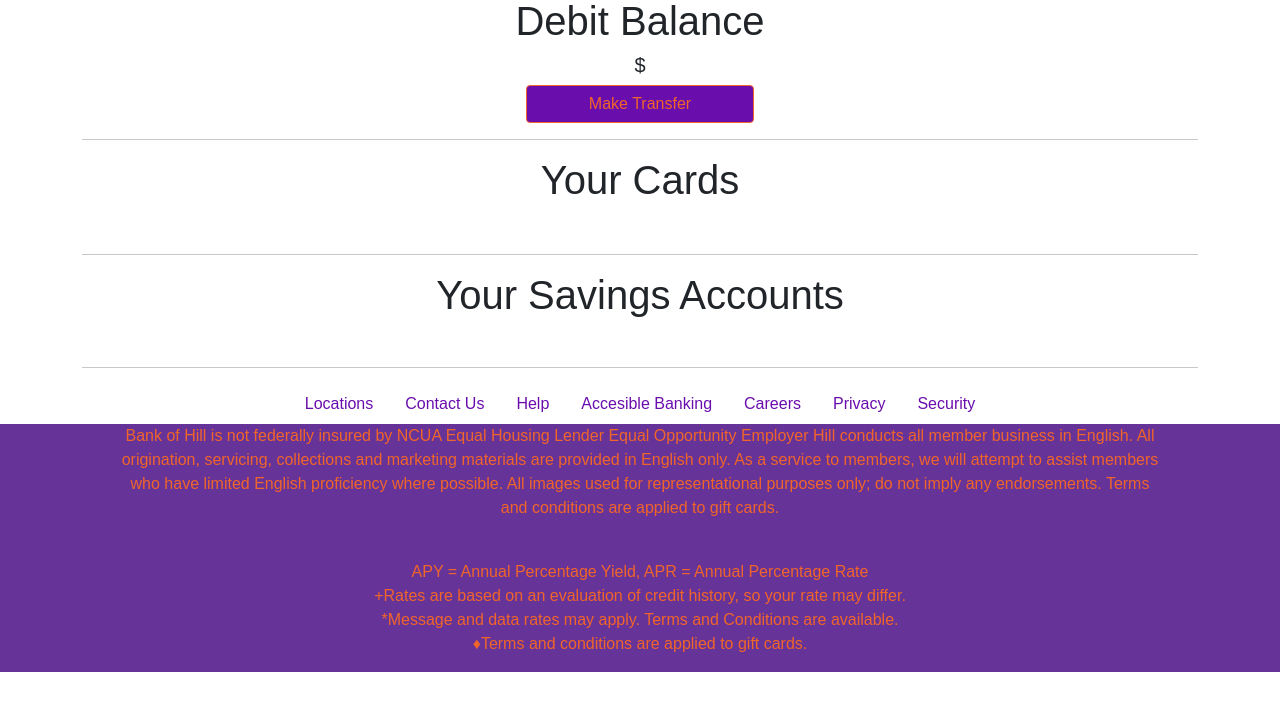
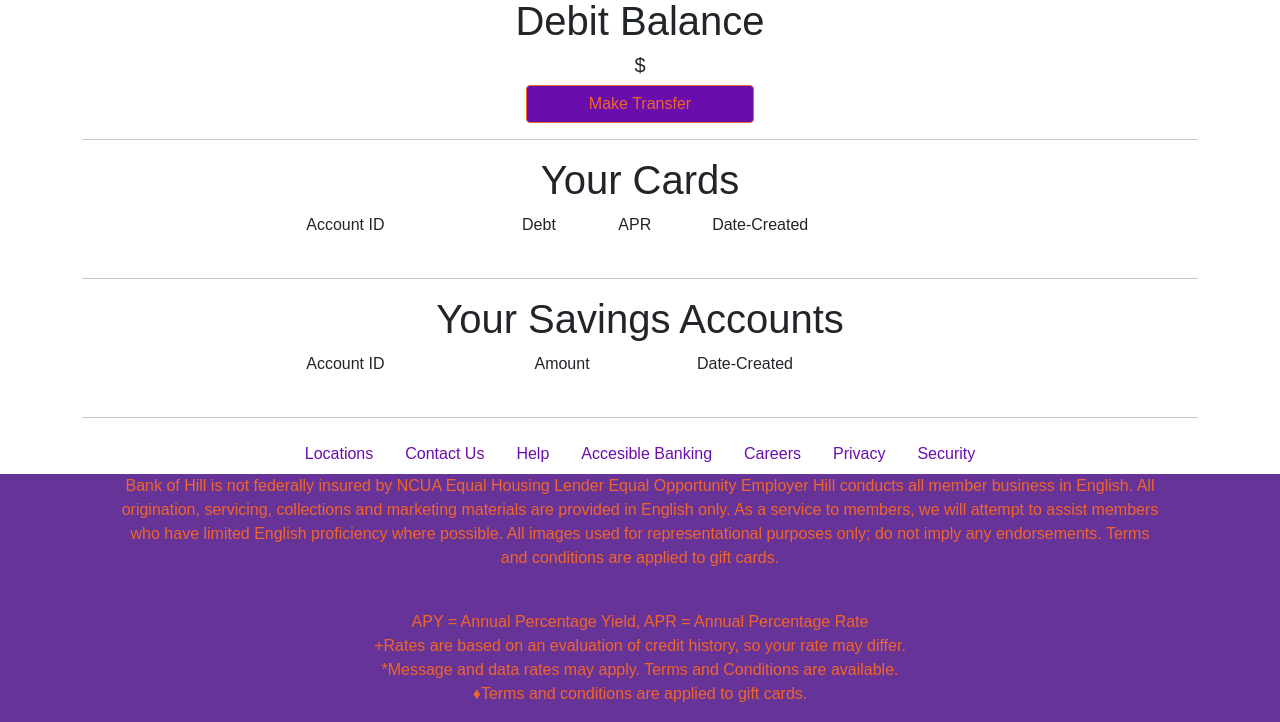
Before and after one commit to charleskkaui/compe_561, a Flask app: page /accounts in a window 1280 px wide. Shown: the part 320-1042 px from the top of the page. Before the commit the page ends 992 px from the top, so only its background shows below. Run offline with Flask 2, Linux system fonts and the light colour scheme; the visitor is signed in with stand-in values (Sample User, id 1); data that the repository does not hold is empty; parts of the project's set-up code (start-up, migrations or seed data) failed here and were passed over; some libraries are stand-ins or nearby versions.

Commit message:
Need to include update

```diff
--- a/COMPE_561_FinalProject_Website_BankofHill/KyleWebsite/kyle_main.py
+++ b/COMPE_561_FinalProject_Website_BankofHill/KyleWebsite/kyle_main.py
@@ -69,8 +69,8 @@
         date    = now.strftime('%Y-%m-%d')
 
         cur     = mysql.connection.cursor()
-        resultU = cur.execute("SELECT username, password FROM users WHERE username = %s",(uname))
-        resultP = cur.execute("SELECT username, password FROM users WHERE password = %s",(pswd))
+        resultU = cur.execute("SELECT username, password FROM users WHERE username = %s",[uname])
+        resultP = cur.execute("SELECT username, password FROM users WHERE password = %s",[pswd])
         if resultU>0:
             msg='Username already exists'
         elif resultP>0:
@@ -87,34 +87,85 @@
 
 @app.route("/accounts",methods=["GET","POST"])
 def accounts():
-    if "userid" in session:
-        user    = 1
-        userid  = str(session["userid"])
-        cur     = mysql.connection.cursor()
+    if request.method == 'POST':
+        if "userid" in session:
+            user    = 1
+            userid  = str(session["userid"])
+            cur     = mysql.connection.cursor()
 
-        query   = "SELECT account_id, amount FROM accounts WHERE Customer_ID = %s AND Type = 'Checking'"
-        cur.execute(query,(userid,))
-        debit = cur.fetchall()
+            query   = "SELECT account_id, amount FROM accounts WHERE Customer_ID = %s AND Type = 'Checking'"
+            cur.execute(query,(userid,))
+            debit = cur.fetchall()
 
-        query   = "SELECT * FROM accounts WHERE Customer_ID = %s AND Type = 'Credit'"
-        cur.execute(query,(userid,))
-        credit = cur.fetchall()
+            query   = "SELECT * FROM accounts WHERE Customer_ID = %s AND Type = 'Credit'"
+            cur.execute(query,(userid,))
+            credit = cur.fetchall()
 
-        query   = "SELECT * FROM accounts WHERE Customer_ID = %s AND Type = 'Savings'"
-        cur.execute(query,(userid))
-        savings = cur.fetchall()
+            query   = "SELECT * FROM accounts WHERE Customer_ID = %s AND Type = 'Savings'"
+            cur.execute(query,(userid))
+            savings = cur.fetchall()
 
-        cur.execute("SELECT * FROM transactions WHERE Account_A = %s OR Account_B = %s",(userid,userid,))
-        hist    = cur.fetchall()
+            cur.execute("SELECT * FROM transactions WHERE Account_A = %s OR Account_B = %s",(userid,userid,))
+            hist    = cur.fetchall()
 
-        cur.execute("SELECT account_id, amount FROM accounts WHERE (Type = 'Savings' OR Type = 'Checking') AND Customer_ID = %s",(userid,))
-        source = cur.fetchall()
+            cur.execute("SELECT account_id, amount FROM accounts WHERE (Type = 'Savings' OR Type = 'Checking') AND Customer_ID = %s",(userid,))
+            source = cur.fetchall()
 
-        cur.close()
+            fdata   = request.form
+            AccA    = fdata['AccA']
+            AccB    = fdata['AccB']
+            Amount  = fdata['transferamount']
+            now     = datetime.now()
+            date    = now.strftime('%Y-%m-%d')
 
-        return render_template("Accounts.html",debit=debit,credit=credit,savings=savings,hist=hist, source=source, user=user)
+            x = AccA[18]
+            y = AccA[19]
+            A = str(x)
+            if y != ' ':
+                A = str(x) + str(y)
+            x = AccB[18]
+            y = AccB[19]
+            B = str(x)
+            if y != ' ':
+                B =str(x) + str(y)
+
+            cur.execute("INSERT INTO transactions(Account_A, Account_B, Amount, Transac_Date) VALUES(%s, %s, %s, %s)",(A, B, Amount,date))
+            mysql.connection.commit()
+
+            cur.close()
+
+            return render_template("Accounts.html",debit=debit,credit=credit,savings=savings,hist=hist, source=source, user=user)
+        else:
+            return redirect(url_for("login"))
     else:
-        return redirect(url_for("login"))
+        if "userid" in session:
+            user    = 1
+            userid  = str(session["userid"])
+            cur     = mysql.connection.cursor()
+
+            query   = "SELECT account_id, amount FROM accounts WHERE Customer_ID = %s AND Type = 'Checking'"
+            cur.execute(query,(userid,))
+            debit = cur.fetchall()
+
+            query   = "SELECT * FROM accounts WHERE Customer_ID = %s AND Type = 'Credit'"
+            cur.execute(query,(userid,))
+            credit = cur.fetchall()
+
+            query   = "SELECT * FROM accounts WHERE Customer_ID = %s AND Type = 'Savings'"
+            cur.execute(query,(userid))
+            savings = cur.fetchall()
+
+            cur.execute("SELECT * FROM transactions WHERE Account_A = %s OR Account_B = %s",(userid,userid,))
+            hist    = cur.fetchall()
+
+            cur.execute("SELECT account_id, amount FROM accounts WHERE (Type = 'Savings' OR Type = 'Checking') AND Customer_ID = %s",(userid,))
+            source = cur.fetchall()
+
+            cur.close()
+
+            return render_template("Accounts.html",debit=debit,credit=credit,savings=savings,hist=hist, source=source, user=user)
+        else:
+            return redirect(url_for("login"))
 
 @app.route("/cards",methods=["GET","POST"])
 def cards():
@@ -124,7 +175,7 @@
             user = 1
             cur     = mysql.connection.cursor()
 
-            cur.execute("SELECT Credit_Score FROM customers WHERE Customer_ID = %s",(userid))
+            cur.execute("SELECT Credit_Score FROM customers WHERE Customer_ID = %s",[userid])
             cr_score = cur.fetchall()
 
             for row in cr_score:
--- a/COMPE_561_FinalProject_Website_BankofHill/KyleWebsite/templates/Accounts.html
+++ b/COMPE_561_FinalProject_Website_BankofHill/KyleWebsite/templates/Accounts.html
@@ -90,77 +90,38 @@
         <!-- Modal content -->
         <div class="modal-content">
           <span class="close" style="text-align:right;">&times;</span>
-          <section class="container" id="payment">
-            <form style="text-align: center">
-              <!--The Paying Account-->
+
+          <section class="container" style="background-color: lightgrey;">
+            <form method="POST">
+                <h1>Transfers</h1>
                 <div class="row">
-                <figure class="col-sm-4">
-                  <label for="payAccount">Account</label>
-                </figure>
-                <figure class="col-sm-4">
-                  <label for="balance">Balance</label>
-                </figure>
+                    <div class="col-4">
+                        <label for="title" class="form-label">From: </label>
+                        <select class="form-select" style="text-align: center;" id="AccA" name="AccA">
+                          {%for row in source%}
+                            <option>Saving & Checking {{row[0]}} : {{row[1]}} </option>
+                          {%endfor%}
+                        </select>
+                    </div>
                 </div>
                 <div class="row">
-                <figure class="col-sm-4">
-                  <select class="payAccount" name="payAccount">
+                    <div class="col-4">
+                        <label for="title" class="form-label">To: </label>
+                        <select class="form-select" style="text-align: center;" id="AccB" name="AccB">
                           {%for row in source%}
-                      <option value="{{row[1]}}">{{row[0]}}</option>
+                            <option>Saving & Checking {{row[0]}} : {{row[1]}} </option>
                           {%endfor%}
                         </select>
-                </figure>
-                <figure class="col-sm-4">
-                  <input style="text-align: right" type="text" id="balance" name="balance"  value="$0" disabled="disabled">
-                </figure>
                     </div>
-              <!--The Destination Account-->
-              <div class="row">
-                <figure class="col-sm-4">
-                  <label for="payCredit">Credit Card ID</label>
-                </figure>
-                <figure class="col-sm-4">
-                  <label for="debt">Debt</label>
-                </figure>
                 </div>
                 <div class="row">
-                <figure class="col-sm-4">
-                  <input type="text" class="form-control" id="dest" placeholder="Destination Account" name="dest" required>
-                </figure>
-                <figure class="col-sm-4">
-                  <input style="text-align: right" type="text" id="debt" name="debt" value="$2000" disabled="disabled">
-                </figure>
+                    <div class="col-3">
+                        <label for="transferamount" class="form-label">Amount: </label>
+                        <input type="text" class="form-control" id="transferamount" placeholder="Amount" name="transferamount" required>
                     </div>
-              <!--The Resulting Balance-->
-              <div class="row">
-                <figure class="col-sm-4">
-                  <label for="payAmount">Transfer Amount</label>
-                </figure>
-                <figure class="col-sm-4">
-                  <label for="resultDebt">Destination Balance</label>
-                </figure>
-                <figure class="col-sm-4">
-                  <label for="resultBal">Source Balance</label>
-                </figure>
                 </div>
-              <div class="row">
-                <figure class="col-sm-4">
-                  <input style="text-align: right" type="text" id="payAmount" name="payAmount" value="$2000" disabled="disabled">
-                </figure>
-                <figure class="col-sm-4">
-                  <input style="text-align: right" type="text" id="resultDebt" name="resultDebt" value="$0" disabled="disabled">
-                </figure>
-                <figure class="col-sm-4">
-                  <input style="text-align: right" type="text" id="resultBal" name="resultBal" value="$0" disabled="disabled">
-                </figure>
-              </div>
-              <div class="row">
-                <figure class="col-sm-4">
-                  <button class="btn btn-primary" id="btnDismissPay">Dismiss</button>
-                </figure>
-                <figure class="col-sm-4">
-                  <input class="btn btn-primary" id ="btnConfirmPay" type="submit" value="Confirm">
-                </figure>
-              </div>
+                <br />
+                <button type="submit" class="btn btn-primary">Pay</button>
             </form>
           </section>
         </div>
@@ -171,15 +132,17 @@
       <h1 style="text-align:center">Your Cards</h1>
       <table>
         <tr>
-          <td>
-
-          </td>
+          <td>Account ID</td>
+          <td>Debt</td>
+          <td>APR</td>
+          <td>Date-Created</td>
         </tr>
         {% for row in credit %}
           <tr>
-        {% for c in row %}
-          <td>{{ c }}</td>
-        {% endfor %}
+            <td>{{row[0]}}</td>
+            <td>{{row[3]}}</td>
+            <td>{{row[5]}}</td>
+            <td>{{row[4]}}</td>
           </tr>
         {% endfor %}
       </table>
@@ -189,11 +152,16 @@
 
       <h1 style="text-align:center">Your Savings Accounts</h1>
       <table>
+        <tr>
+          <td>Account ID</td>
+          <td>Amount</td>
+          <td>Date-Created</td>
+        </tr>
         {% for row in savings %}
           <tr>
-        {% for s in row %}
-            <td>{{ s }}</td>
-        {% endfor %}
+            <td>{{row[0]}}</td>
+            <td>{{row[3]}}</td>
+            <td>{{row[5]}}</td>
           </tr>
         {% endfor %}
       </table>
@@ -208,13 +176,18 @@
       <h1 style="text-align:center">Transaction History</h1>
 
       <table>
+        <tr>
+          <td> Source Account</td>
+          <td> Destination Account</td>
+          <td> Amount</td>
+          <td> Date</td>
+        </tr>
         {% for row in hist %}
           <tr>
-        {% for h in row %}
-        {% if h != 0 %}
-            <td>{{ h }}</td>
-        {% endif %}
-        {% endfor %}
+            <td>{{row[1]}}</td>
+            <td>{{row[2]}}</td>
+            <td>{{row[3]}}</td>
+            <td>{{row[4]}}</td>
           </tr>
         {% endfor %}
       </table>
--- a/COMPE_561_FinalProject_Website_BankofHill/KyleWebsite/templates/Register.html
+++ b/COMPE_561_FinalProject_Website_BankofHill/KyleWebsite/templates/Register.html
@@ -34,7 +34,7 @@
 <div class="container-fluid" style="background-color: lightgrey;;">
     <form action="/register" class="was-validated" method="post">
         <br>
-        <label>{{ msg }}</label>
+        <h1 style="text-align:center color = F06529;">{{ msg }}</h1>
         <div class="row">
             <div class="col-3">
                 <label for="firstname" class="form-label">First Name:</label>
```
Lines whose indentation alone changed are shown as unchanged.
